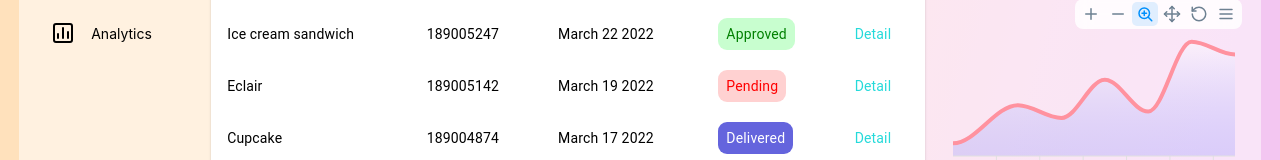
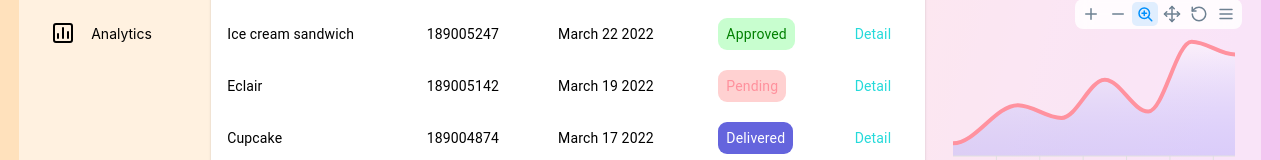
Before and after one commit to soype/dashboard-react, a React (Create React App) app: page / in a window 1280 px wide. Shown: the part 430-590 px from the top of the page. Built offline with nearby package versions, Linux system fonts and the light colour scheme.

Commit message:
Minor changes to colors

```diff
--- a/src/components/MainDash/Table/Table.css
+++ b/src/components/MainDash/Table/Table.css
@@ -32,6 +32,21 @@
   color: rgb(37, 218, 218) !important;
 }
 
+.approved {
+  background: rgba(145, 254, 159, 0.5);
+  color: green;
+}
+
+.pending {
+  background: rgba(255, 173, 173, 0.5607843137);
+  color: var(--pink);
+}
+
+.delivered {
+  color: white;
+  background: rgba(35, 35, 207, 0.7);
+}
+
 @media screen and (max-width: 1200px) {
   .table {
     width: 170%;
--- a/src/components/MainDash/Table/Table.js
+++ b/src/components/MainDash/Table/Table.js
@@ -25,20 +25,11 @@ const rows = [
 
 const makeStyle=(status) => {
   if(status === "Approved"){
-    return {
-      background: "rgba(145, 254, 159, 0.5",
-      color: "green",
-    };
+    return "approved";
   }else if(status === "Pending"){
-    return {
-      background: "#ffadad8f",
-      color: "red"
-    }
+    return "pending"
   }else if(status === "Delivered"){
-    return {
-      color: "white",
-      background: "rgba(35, 35, 207, 0.7)",
-    }
+    return "delivered"
   }
 }
 
@@ -70,7 +61,7 @@ export default function BasicTable() {
               <TableCell align="left">{row.trackingId}</TableCell>
               <TableCell align="left">{row.date}</TableCell>
               <TableCell align="left">
-                <span className="table-status" style={makeStyle(row.status)}>{row.status}</span>
+                <span className={`${makeStyle(row.status)} ${"table-status"}`}>{row.status}</span>
               </TableCell>
               <TableCell align="left" className='table-detail'>Detail</TableCell>
             </TableRow>
--- a/src/components/MainDash/Table/Table.scss
+++ b/src/components/MainDash/Table/Table.scss
@@ -32,6 +32,21 @@
     color: rgb(37, 218, 218) !important;
 }
 
+.approved{
+    background: rgba(145, 254, 159, 0.5);
+    color: green;
+}
+
+.pending{
+    background: #ffadad8f;
+    color: var(--pink);
+}
+
+.delivered{
+    color: white;
+    background: rgba(35, 35, 207, 0.7);
+}
+
 @media screen and (max-width: 1200px){
     .table{
         width: 170%;
```
Also changed, not shown: 1 other file (tests, documents, lock files or other folders).
